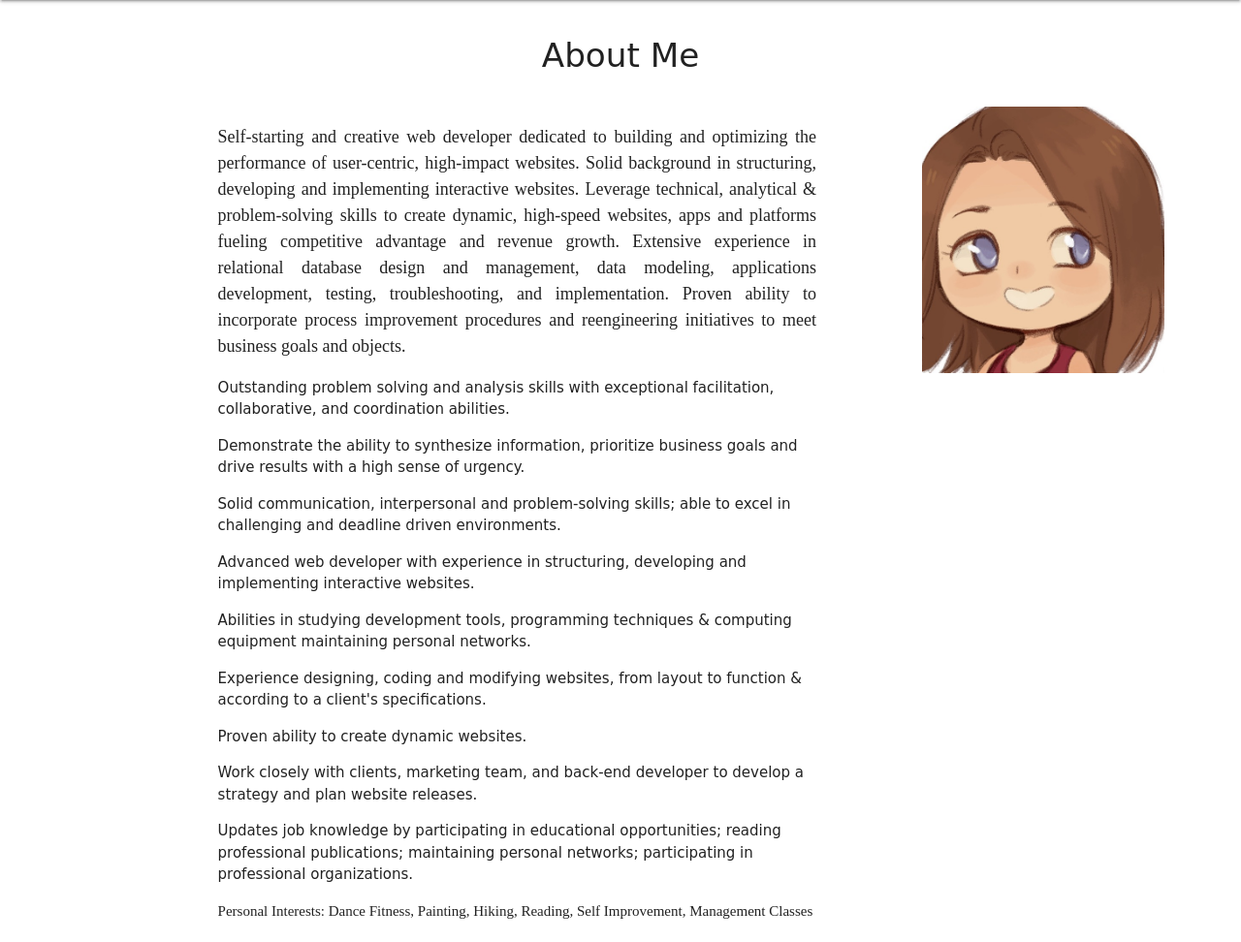
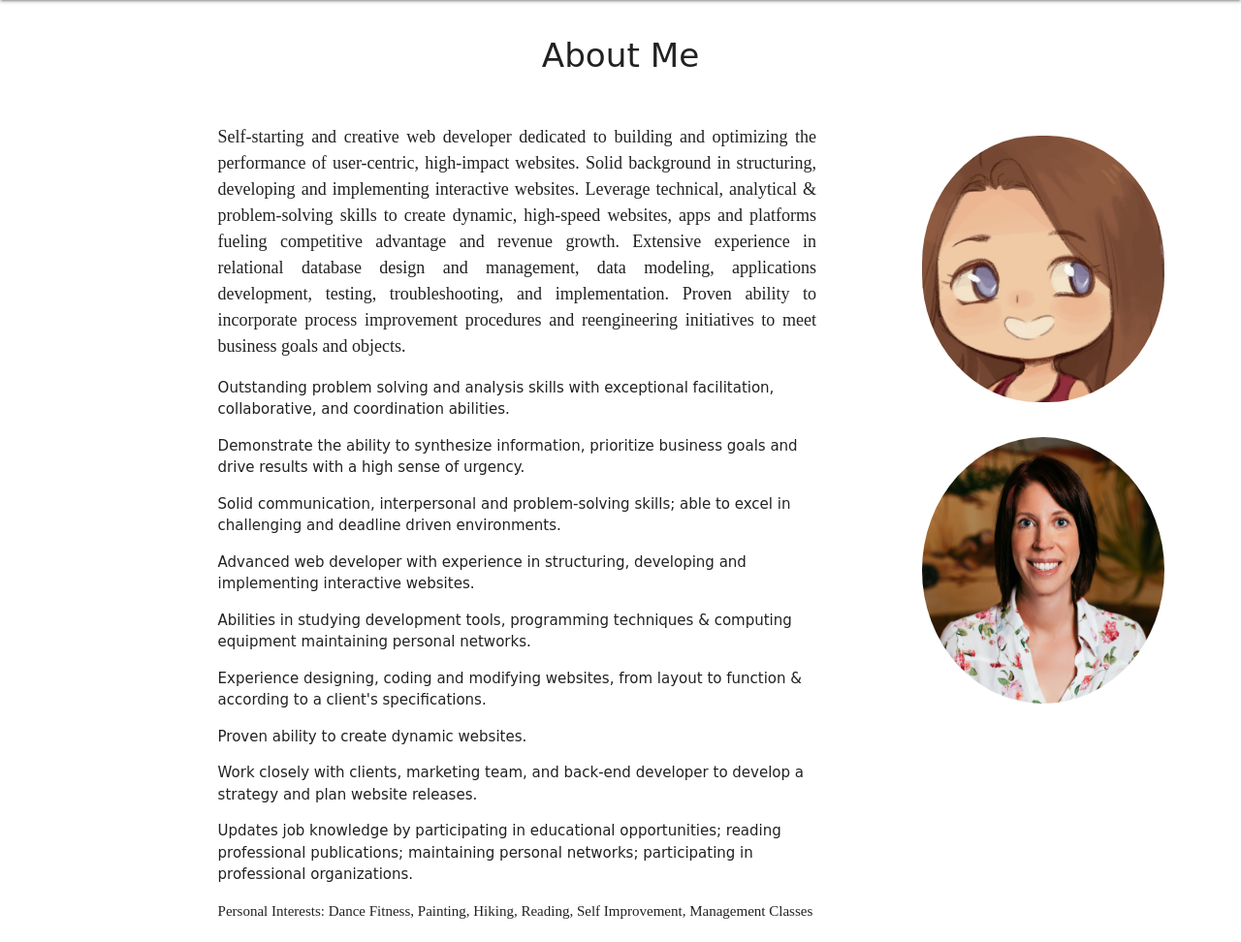
Before and after one commit to christibarker/Portfolio, a Rails app: page /pages/about_me in a window 1280 px wide. Shown: the part 64-1036 px from the top of the page at 97% size. Run offline with Rails 7, Linux system fonts and the light colour scheme; style sheets or scripts are compiled from the project's sources; some libraries are stand-ins or nearby versions; some web fonts are replaced.

Commit message:
about me update

```diff
--- a/app/assets/stylesheets/pages.scss
+++ b/app/assets/stylesheets/pages.scss
@@ -47,6 +47,15 @@
 	width: 250px;
 	margin-left: 29%;
   margin-bottom: auto;
+  margin-top: 10%;
+}
+
+.pic_border {
+	border-radius: 56%
+}
+
+.pic_border_2 {
+	border-radius: 48%
 }
 
 .about_me	{
--- a/app/views/layouts/application.html.erb
+++ b/app/views/layouts/application.html.erb
@@ -22,7 +22,7 @@
       <ul id="nav-mobile" class="right hide-on-med-and-down">
          <li><a href=""><%= link_to "Home", root_path %> </a></li>
         <li><a href=""><%= link_to "About Me", static_path('about_me') %> </a></li>
-        <li><a href="" target="_blank"><%= link_to "Resume", asset_path("Christis_Resume.pdf") %></a></li>
+        <li><a href="" target="_blank"><%= link_to "Resume", asset_path("Christi_Resume_2_pg.pdf") %></a></li>
          <li><a href=""><%= link_to "My Projects", static_path('my_project') %> </a></li>
         <!-- li><a href="collapsible.html"><%# link_to "Contact", email_index_path %></a></li> -->
         <li><a href=""><%= link_to "Recommendations", static_path('recommendations') %> </a></li>
@@ -37,7 +37,7 @@
         <div class="row sm_footer">
           <div class="col l6 s6">
             <h5 class="white-text font"><%= link_to "About Me", static_path('about_me') %></h5>
-            <h5 class="white-text font"><%= link_to "Resume", asset_path("Christis_Resume.pdf")%></h5>
+            <h5 class="white-text font"><%= link_to "Resume", asset_path("Christi_Resume_2_pg.pdf")%></h5>
             <h5 class="white-text font"><%= link_to "My Projects", static_path('my_project') %></h5>
             <h5 class="white-text font"><%= link_to "Recommendations", static_path('recommendations') %></h5>
           </div>
--- a/app/views/pages/about_me.html.erb
+++ b/app/views/pages/about_me.html.erb
@@ -31,7 +31,10 @@ to meet business goals and objects. </p>
 		<p class="interests"><strong>Personal Interests:</strong> Dance Fitness, Painting, Hiking, Reading, Self Improvement, Management Classes</p>
 	</div>
 	<div class="col s3 m3">
-		<%= image_tag asset_url('christi.jpg'), class: "my_pic" %>
+		<%= image_tag asset_url('christi.jpg'), class: "my_pic pic_border_2" %>
+	</div>
+	<div class="col s3 m3">
+		<%= image_tag asset_url('headshot.jpg'), class: "my_pic pic_border" %>
 	</div>
 	<!-- <div class="row"> -->
 		<!-- <div class="col s2 m2"></div> -->
```
Also changed, not shown: app/assets/images/headshot.jpg (added), 2 other files.
